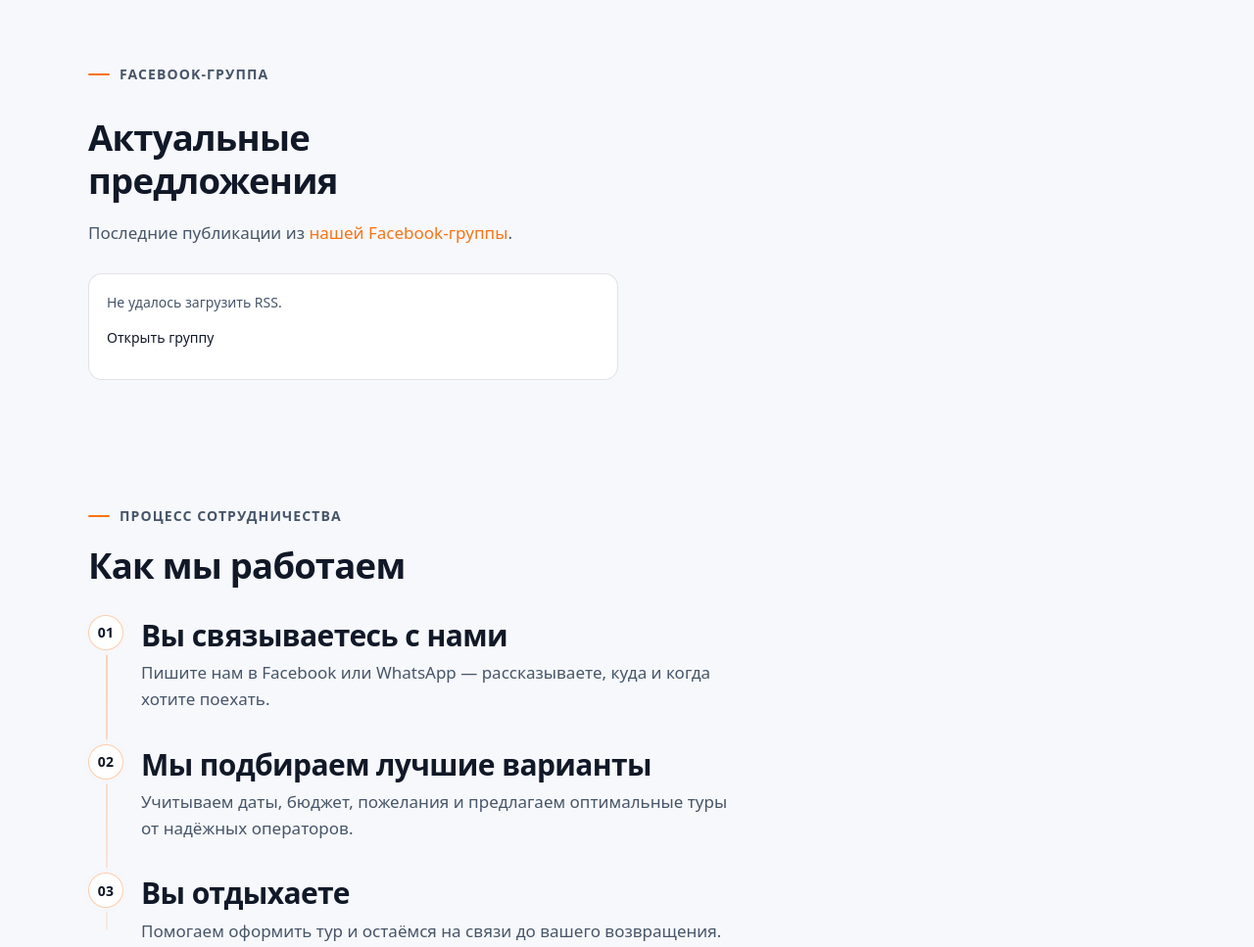
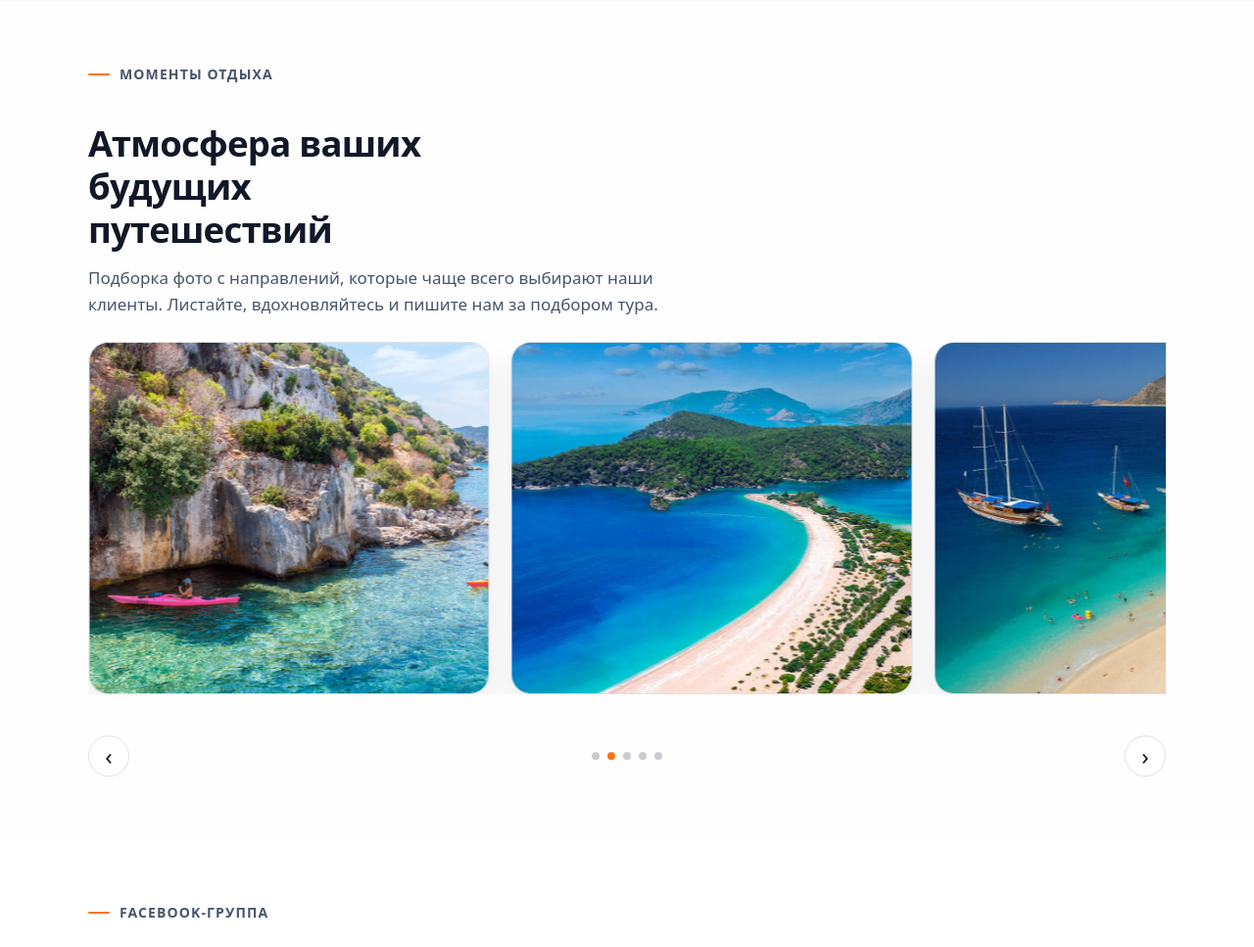
Before and after one commit to orthrus2106/travel-landing, a website built with Vite: page index.html in a window 1280 px wide. Shown: the part 1400-2367 px from the top of the page at 98% size. Built offline with nearby package versions, Linux system fonts and the light colour scheme; no server answers.

Commit message:
updated ui and gallery

```diff
--- a/index.html
+++ b/index.html
@@ -148,11 +148,11 @@
               </button>
             </div>
             <a href="#about" class="header__link">О компании</a>
+            <a href="#gallery" class="header__link">Галерея</a>
             <a href="#offers" class="header__link">Предложения</a>
             <a href="#how" class="header__link">Как работаем</a>
+            <a href="#operators" class="header__link">Туроператоры</a>
             <a href="#visas" class="header__link">Визы</a>
-            <a href="#insurance" class="header__link">Страхования</a>
-            <a href="#operators" class="header__link">Туроператоры</a>
             <a href="#contacts" class="btn btn--small header__nav-cta"
               >Связаться</a
             >
@@ -256,6 +256,89 @@
                 </figcaption>
               </figure>
             </div>
+          </div>
+        </div>
+      </section>
+
+      <section class="gallery" id="gallery">
+        <div class="container gallery__container">
+          <p class="gallery__kicker kicker">Моменты отдыха</p>
+          <div class="gallery__head">
+            <h2 class="gallery__title">Атмосфера ваших будущих путешествий</h2>
+            <p class="gallery__lead">
+              Подборка фото с направлений, которые чаще всего выбирают наши
+              клиенты. Листайте, вдохновляйтесь и пишите нам за подбором тура.
+            </p>
+          </div>
+
+          <div class="swiper gallery__slider" data-gallery-slider>
+            <div class="swiper-wrapper">
+              <figure class="swiper-slide gallery__slide">
+                <img
+                  class="gallery__img"
+                  src="./src/assets/gallery/1.webp"
+                  alt="Курортный вид с бассейном на закате"
+                  loading="lazy"
+                  decoding="async"
+                />
+              </figure>
+              <figure class="swiper-slide gallery__slide">
+                <img
+                  class="gallery__img"
+                  src="./src/assets/gallery/2.jpg"
+                  alt="Береговая линия и отели у моря"
+                  loading="lazy"
+                  decoding="async"
+                />
+              </figure>
+              <figure class="swiper-slide gallery__slide">
+                <img
+                  class="gallery__img"
+                  src="./src/assets/gallery/3.jpg"
+                  alt="Панорамный вид на морской курорт"
+                  loading="lazy"
+                  decoding="async"
+                />
+              </figure>
+              <figure class="swiper-slide gallery__slide">
+                <img
+                  class="gallery__img"
+                  src="./src/assets/gallery/4.jpg"
+                  alt="Отельный комплекс среди природы"
+                  loading="lazy"
+                  decoding="async"
+                />
+              </figure>
+              <figure class="swiper-slide gallery__slide">
+                <img
+                  class="gallery__img"
+                  src="./src/assets/gallery/5.jpg"
+                  alt="Тропический отдых у моря"
+                  loading="lazy"
+                  decoding="async"
+                />
+              </figure>
+            </div>
+          </div>
+
+          <div class="gallery__controls">
+            <button
+              class="gallery__btn gallery__btn--prev"
+              type="button"
+              data-gallery-prev
+              aria-label="Предыдущий слайд"
+            >
+              ‹
+            </button>
+            <div class="gallery__pagination" data-gallery-pagination></div>
+            <button
+              class="gallery__btn gallery__btn--next"
+              type="button"
+              data-gallery-next
+              aria-label="Следующий слайд"
+            >
+              ›
+            </button>
           </div>
         </div>
       </section>
@@ -551,16 +634,16 @@
                     рамках отдыха виза оплачивается повторно.
                   </li>
                   <li>
-                    При пребывании более 30 дней вылет возможен только из
-                    Каира регулярным рейсом после оплаты штрафа 30 USD.
+                    При пребывании более 30 дней вылет возможен только из Каира
+                    регулярным рейсом после оплаты штрафа 30 USD.
                   </li>
                   <li>
                     Паспорт на момент выезда из Египта должен действовать не
                     менее 6 месяцев.
                   </li>
                   <li>
-                    ID-карта не может использоваться вместо паспорта для
-                    поездки в Египет.
+                    ID-карта не может использоваться вместо паспорта для поездки
+                    в Египет.
                   </li>
                 </ul>
 
--- a/package.json
+++ b/package.json
@@ -11,5 +11,8 @@
   "devDependencies": {
     "sass-embedded": "^1.97.3",
     "vite": "^7.3.1"
+  },
+  "dependencies": {
+    "swiper": "^12.1.2"
   }
 }
--- a/src/main.js
+++ b/src/main.js
@@ -1,4 +1,9 @@
 import './styles/main.scss';
+import Swiper from 'swiper';
+import { A11y, Autoplay, Navigation, Pagination } from 'swiper/modules';
+import 'swiper/css';
+import 'swiper/css/navigation';
+import 'swiper/css/pagination';
 
 const RSS_URL = 'https://rss.app/feeds/j4k22ytnU3nz9ALB.xml';
 const FEED_LIMIT = 25;
@@ -11,6 +16,48 @@ const dateFormatter = new Intl.DateTimeFormat('ru-RU', {
   year: 'numeric',
 });
 const htmlParser = new DOMParser();
+
+const initGallerySlider = () => {
+  const slider = document.querySelector('[data-gallery-slider]');
+  if (!(slider instanceof HTMLElement)) return;
+  const section = slider.closest('.gallery');
+
+  new Swiper(slider, {
+    modules: [Navigation, Pagination, Autoplay, A11y],
+    slidesPerView: 1.15,
+    spaceBetween: 14,
+    speed: 700,
+    loop: true,
+    grabCursor: true,
+    autoplay: {
+      delay: 3200,
+      disableOnInteraction: false,
+      pauseOnMouseEnter: true,
+    },
+    navigation: {
+      prevEl: section?.querySelector('[data-gallery-prev]') || null,
+      nextEl: section?.querySelector('[data-gallery-next]') || null,
+    },
+    pagination: {
+      el: section?.querySelector('[data-gallery-pagination]') || null,
+      clickable: true,
+    },
+    breakpoints: {
+      560: {
+        slidesPerView: 1.45,
+        spaceBetween: 16,
+      },
+      768: {
+        slidesPerView: 2.05,
+        spaceBetween: 18,
+      },
+      1080: {
+        slidesPerView: 2.6,
+        spaceBetween: 22,
+      },
+    },
+  });
+};
 
 const initHeaderMenu = () => {
   const header = document.querySelector('.header');
@@ -126,7 +173,7 @@ const removeFeedMoreButton = (list) => {
   if (button) button.remove();
 };
 
-const renderFeedMoreButton = (list, onClick) => {
+const renderFeedToggleButton = (list, label, onClick) => {
   const parent = list.parentElement;
   if (!parent) return;
 
@@ -135,11 +182,11 @@ const renderFeedMoreButton = (list, onClick) => {
     button = document.createElement('button');
     button.type = 'button';
     button.className = 'btn btn--ghost';
-    button.textContent = 'Смотреть больше';
     button.setAttribute('data-offers-more', 'true');
     parent.append(button);
   }
 
+  button.textContent = label;
   button.onclick = onClick;
 };
 
@@ -260,11 +307,15 @@ const loadOffersFeed = async () => {
         : items.slice(0, FEED_PREVIEW_LIMIT);
       renderFeedItems(list, visibleItems);
 
-      if (!isExpanded && items.length > FEED_PREVIEW_LIMIT) {
-        renderFeedMoreButton(list, () => {
-          isExpanded = true;
-          renderVisibleItems();
-        });
+      if (items.length > FEED_PREVIEW_LIMIT) {
+        renderFeedToggleButton(
+          list,
+          isExpanded ? 'Свернуть' : 'Смотреть больше',
+          () => {
+            isExpanded = !isExpanded;
+            renderVisibleItems();
+          },
+        );
         return;
       }
 
@@ -279,5 +330,6 @@ const loadOffersFeed = async () => {
 };
 
 initHeaderMenu();
+initGallerySlider();
 setCurrentYear();
 loadOffersFeed();
--- a/src/styles/components/_about.scss
+++ b/src/styles/components/_about.scss
@@ -2,7 +2,6 @@
 
 .about {
   padding: $section-y 0;
-  background: $color-bg;
 }
 
 .about__container {
--- a/src/styles/components/_contacts.scss
+++ b/src/styles/components/_contacts.scss
@@ -2,7 +2,6 @@
 
 .contact {
   padding: $section-y 0;
-  background: $color-bg;
 
   &__card {
     position: relative;
--- a/src/styles/components/_footer.scss
+++ b/src/styles/components/_footer.scss
@@ -2,11 +2,7 @@
 
 .footer {
   padding: $sp-7 0 $sp-5;
-  background: linear-gradient(
-    180deg,
-    rgba($color-surface, 0.9) 0%,
-    rgba($color-bg, 1) 100%
-  );
+  background-color: $color-surface;
   border-top: 1px solid rgba($color-border, 0.1);
 
   &__top {
--- /dev/null
+++ b/src/styles/components/_gallery.scss
@@ -0,0 +1,141 @@
+@use '../variables' as *;
+
+.gallery {
+  padding: $section-y 0;
+  background-color: rgba($color-surface, 0.9);
+}
+
+.gallery__container {
+  display: grid;
+  gap: $sp-5;
+}
+
+.gallery__head {
+  display: grid;
+  gap: $sp-3;
+}
+
+.gallery__title {
+  margin: 0;
+  max-width: 18ch;
+  line-height: $lh-tight;
+}
+
+.gallery__lead {
+  margin: 0;
+  max-width: 62ch;
+  color: $color-muted;
+  line-height: $lh-body;
+}
+
+.gallery__slider {
+  width: 100%;
+  max-width: 100%;
+  overflow: hidden;
+}
+
+.gallery__slider .swiper-wrapper {
+  align-items: stretch;
+}
+
+.gallery__slider .swiper-slide {
+  height: auto;
+}
+
+.gallery__slider:not(.swiper-initialized) .swiper-wrapper {
+  display: flex;
+  gap: $sp-3;
+  overflow-x: auto;
+  scroll-snap-type: x mandatory;
+  padding-bottom: 6px;
+}
+
+.gallery__slider:not(.swiper-initialized) .swiper-slide {
+  flex: 0 0 min(82vw, 420px);
+  scroll-snap-align: start;
+}
+
+.gallery__slide {
+  margin: 0;
+  border-radius: 20px;
+  overflow: hidden;
+  border: 1px solid $color-border;
+  background: $color-surface;
+  box-shadow: 0 14px 30px rgba(15, 23, 42, 0.08);
+}
+
+.gallery__img {
+  width: 100%;
+  display: block;
+  height: clamp(220px, 28vw, 360px);
+  object-fit: cover;
+}
+
+.gallery__controls {
+  margin-top: $sp-4;
+  display: grid;
+  grid-template-columns: auto 1fr auto;
+  gap: $sp-3;
+  align-items: center;
+}
+
+.gallery__btn {
+  width: 42px;
+  height: 42px;
+  border-radius: 999px;
+  border: 1px solid $color-border;
+  background: $color-surface;
+  color: $color-text;
+  font-size: 24px;
+  line-height: 1;
+  cursor: pointer;
+  transition:
+    border-color $transition,
+    background-color $transition,
+    transform $transition;
+}
+
+.gallery__btn:hover {
+  border-color: rgba($color-accent, 0.4);
+  background: rgba($color-accent, 0.08);
+  transform: translateY(-1px);
+}
+
+.gallery__btn:focus-visible {
+  outline: 2px solid $color-focus;
+  outline-offset: 3px;
+}
+
+.gallery__pagination {
+  display: flex;
+  justify-content: center;
+  align-items: center;
+  gap: 8px;
+}
+
+.gallery__pagination .swiper-pagination-bullet {
+  width: 8px;
+  height: 8px;
+  margin: 0 !important;
+  background: rgba($color-text, 0.22);
+  opacity: 1;
+}
+
+.gallery__pagination .swiper-pagination-bullet-active {
+  background: $color-accent;
+}
+
+@media (max-width: $tablet) {
+  .gallery__title {
+    max-width: 100%;
+  }
+
+  .gallery__controls {
+    grid-template-columns: 1fr;
+    justify-items: center;
+  }
+
+  .gallery__btn {
+    display: none;
+  }
+}
--- a/src/styles/components/_how.scss
+++ b/src/styles/components/_how.scss
@@ -2,6 +2,7 @@
 
 .how {
   padding: $section-y 0;
+  background-color: rgba($color-surface, 0.9);
 
   &__container {
     display: grid;
--- a/src/styles/components/_offers.scss
+++ b/src/styles/components/_offers.scss
@@ -2,7 +2,7 @@
 
 .offers {
   padding: $section-y 0;
-  background: $color-bg;
+  background-color: $color-surface;
 
   &__container {
     display: grid;
--- a/src/styles/components/_partners.scss
+++ b/src/styles/components/_partners.scss
@@ -2,7 +2,7 @@
 
 .ops {
   padding: $section-y 0;
-  background-color: rgba($color-surface, 0.9);
+  background-color: $color-surface;
 
   &__container {
     display: grid;
@@ -49,7 +49,7 @@
 
   padding: $sp-5;
   border-radius: $r-2;
-  background: rgba($color-surface, 0.9);
+  background: $color-surface;
   border: 1px solid $color-border;
   text-decoration: none;
 
--- a/src/styles/main.scss
+++ b/src/styles/main.scss
@@ -5,6 +5,7 @@
 @use "./components/hero";
 @use "./components/about";
 @use "./components/partners";
+@use "./components/gallery";
 @use "./components/offers";
 @use "./components/how";
 @use "./components/visas";
```
Also changed, not shown: src/assets/gallery/1.webp (added), src/assets/gallery/2.jpg (added), src/assets/gallery/3.jpg (added), src/assets/gallery/4.jpg (added), src/assets/gallery/5.jpg (added), 1 other file.
